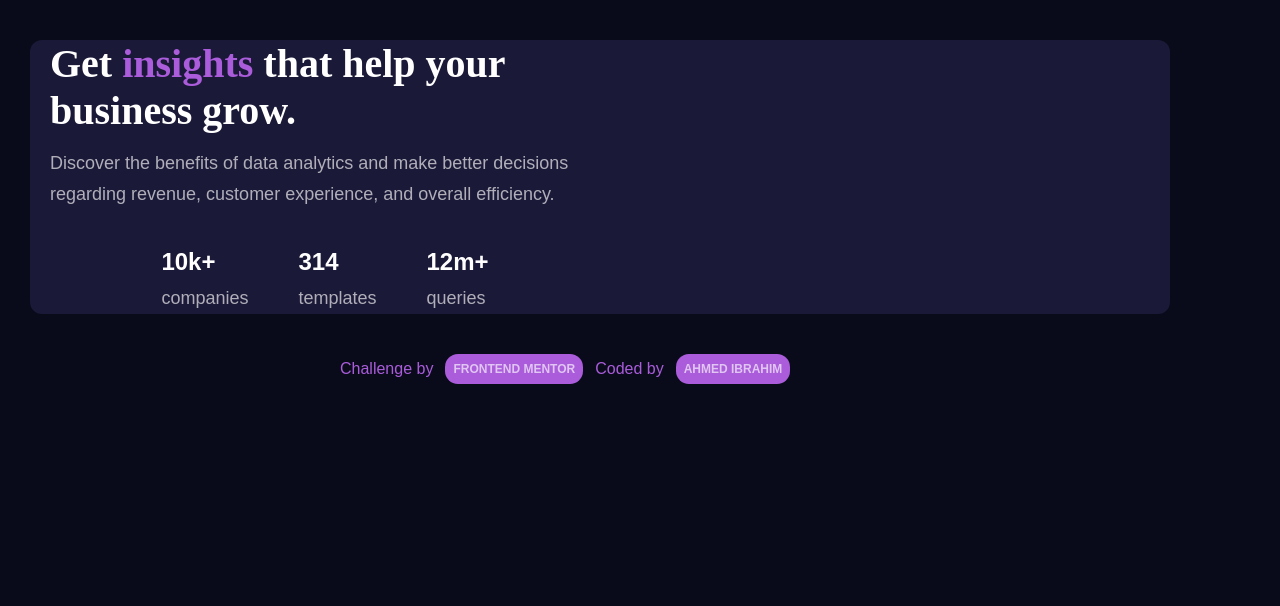
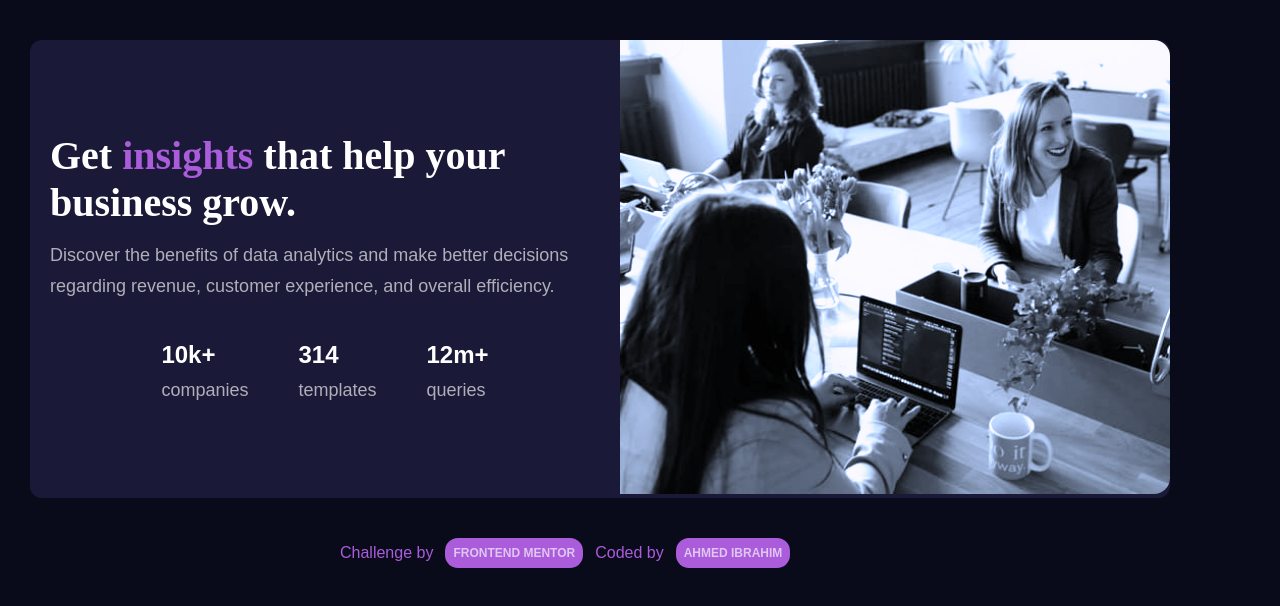
Before and after one commit to Ahmedhassanin12/stats-preview-card-component-main, a plain HTML site: page index.html in a window 1280 px wide. Drawn offline with Linux system fonts and the light colour scheme; a script that the page names is missing.

Commit message:
Update index.html

```diff
--- a/index.html
+++ b/index.html
@@ -33,7 +33,7 @@
           </div>
         </div>
         <div class="img-box">
-          <img src="/images/image-header-desktop.jpg" alt="" srcset="" />
+          <img src="image-header-desktop.jpg" alt="" srcset="" />
         </div>
       </div>
     </section>
```
